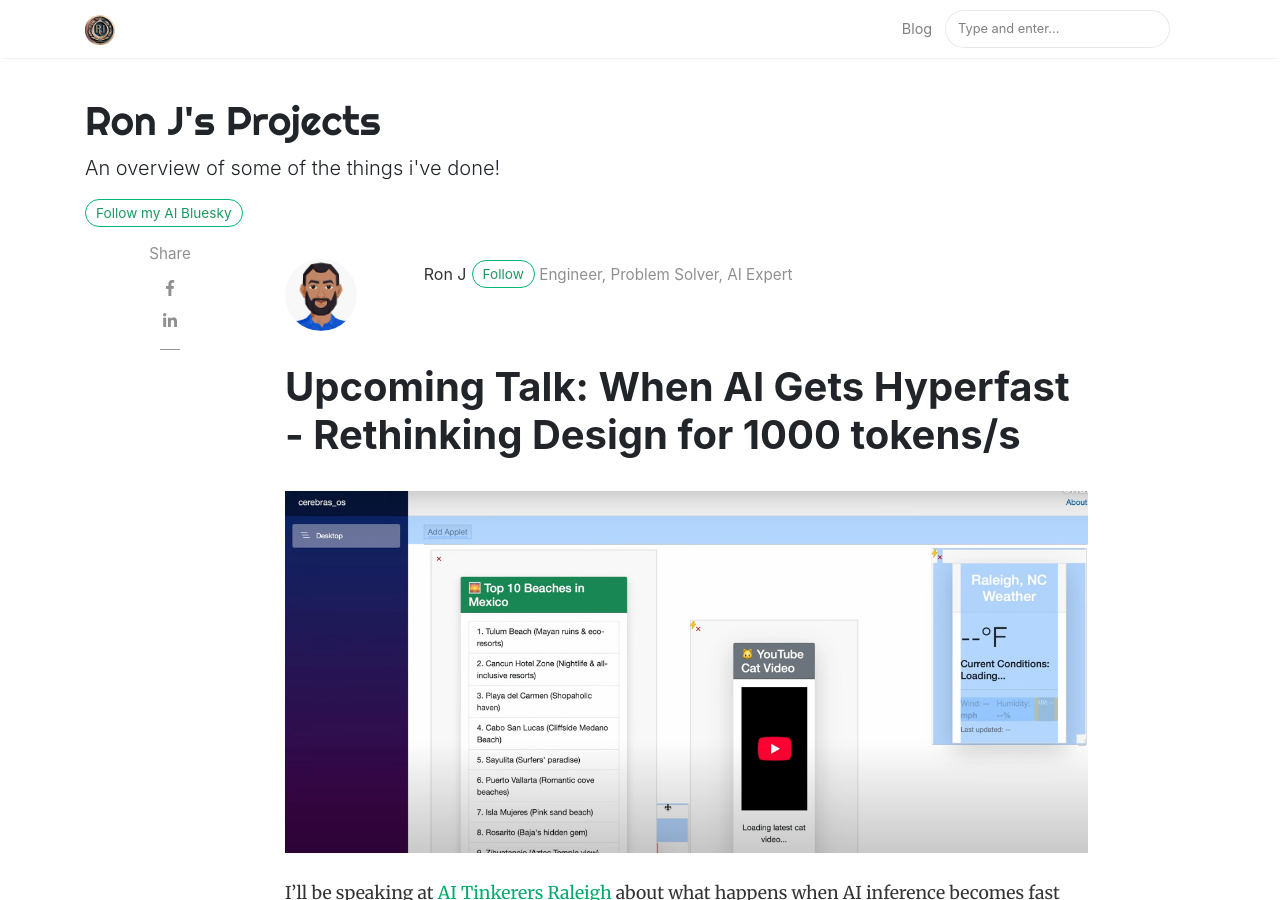
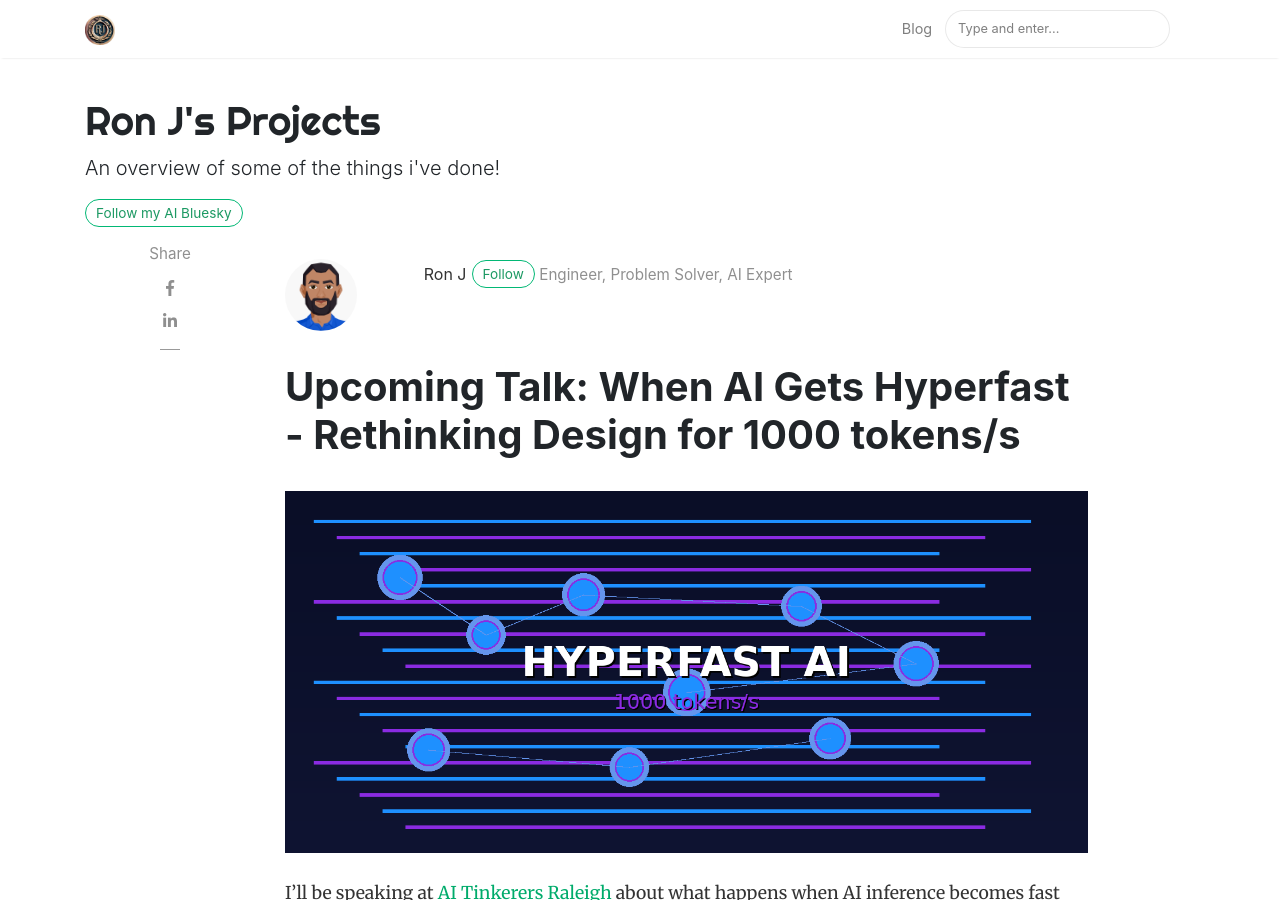
Before and after one commit to iRonJ/iRonJ.github.io, a Jekyll site: the page built from _posts/2025-12-10-hyperfast-ai-talk.md, in a window 1280 px wide and 900 px high. Built offline with Jekyll 4.4.1, drawn with Linux system fonts in a browser that asks for light colours; nearby versions of some CDN libraries.

Commit message:
Add custom header image for hyperfast AI talk post
Co-authored-by: iRonJ <6108031+iRonJ@users.noreply.github.com>

```diff
--- a/_posts/2025-12-10-hyperfast-ai-talk.md
+++ b/_posts/2025-12-10-hyperfast-ai-talk.md
@@ -3,7 +3,7 @@ layout: post
 title:  "Upcoming Talk: When AI Gets Hyperfast - Rethinking Design for 1000 tokens/s"
 author: ron
 categories: [ AI, talk, research, UX ]
-image: assets/images/cerebrasos.png
+image: assets/images/hyperfast-ai-talk.png
 featured: true
 ---
 
```
Also changed, not shown: assets/images/hyperfast-ai-talk.png (added).
